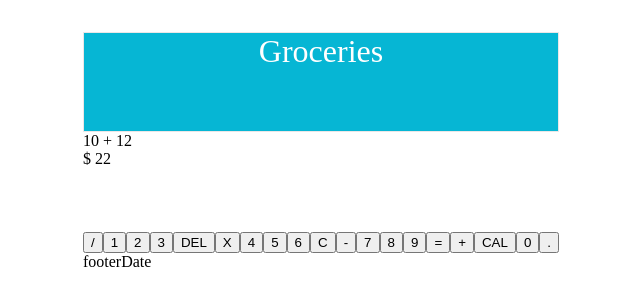
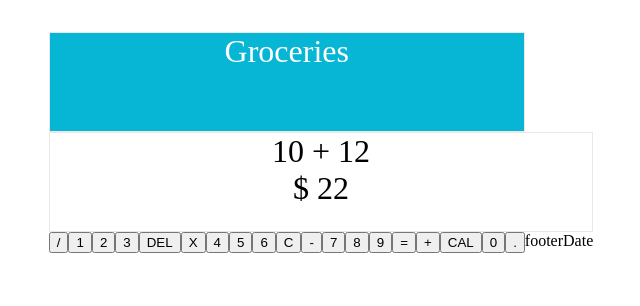
Before and after one commit to frankcdlc/calculator-react, a React (Create React App) app in the folder calculator/: page / in a window 1280 px wide. Shown: the top 306 px of the page, without its empty margins (319-959 px from the left). Built offline with nearby package versions, Linux system fonts and the light colour scheme.

Commit message:
ADD: display styles

```diff
--- a/calculator/src/components/display.jsx
+++ b/calculator/src/components/display.jsx
@@ -1,11 +1,20 @@
+import styled from "@emotion/styled"
 import React from 'react'
 
 function Display() {
+  const StyledDisplay = styled.div({
+    gridColumn: `span 5`,
+    border: `1px solid rgb(235, 231, 231)`,
+    backgroundColor: `white`,
+    textAlign: `center`,
+    fontSize: `2rem`
+  })
+
   return (
-    <div>
+    <StyledDisplay>
       <div>10 + 12</div>
       <div>$ 22</div>
-    </div>
+    </StyledDisplay>
   )
 }
 
```
